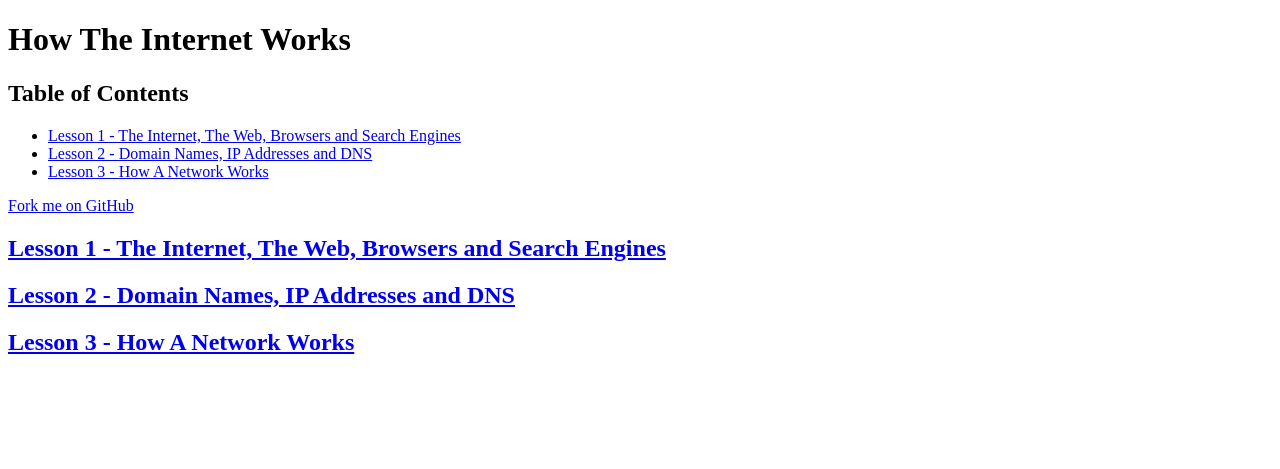
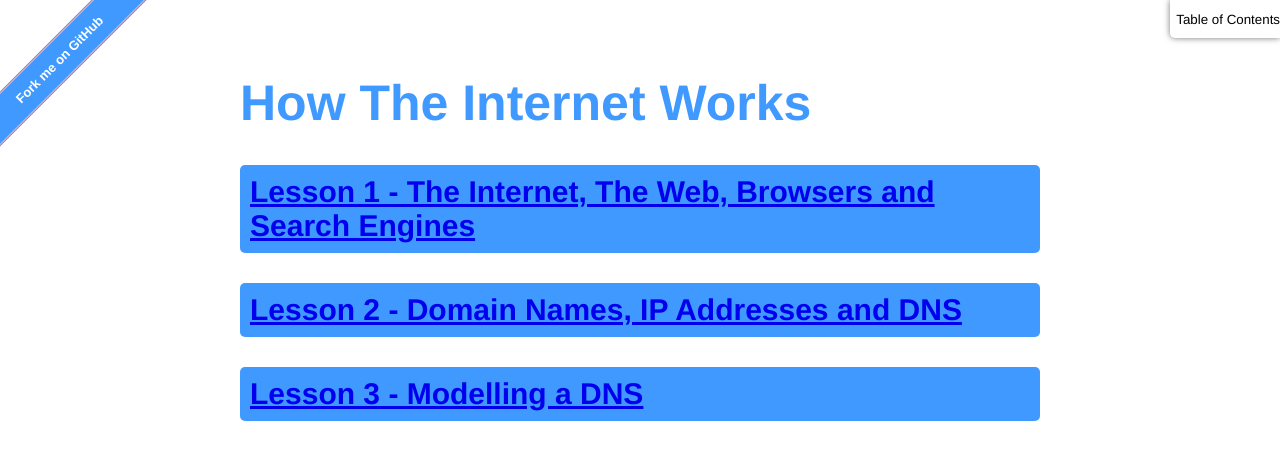
Before and after one commit to MarcScott/7-CS-Internet, a plain HTML site: page index.html in a window 1280 px wide. Drawn offline with Linux system fonts and the light colour scheme.

Commit message:
update index and style

```diff
--- a/index.html
+++ b/index.html
@@ -6,7 +6,7 @@
 <title>How The Internet Works</title>
 <meta  http-equiv="Content-Type" content="text/html;charset=utf-8" />
 <meta  name="generator" content="Org-mode" />
-<link rel="stylesheet" type="text/css" href="pages/css/lesson.css"/>
+<link rel="stylesheet" type="text/css" href="pages/css/styles.css"/>
 <script type="text/javascript">
 /*
 @licstart  The following is the entire license notice for the
@@ -63,7 +63,7 @@ for the JavaScript code in this tag.
 <ul>
 <li><a href="#sec-1">Lesson 1 - The Internet, The Web, Browsers and Search Engines</a></li>
 <li><a href="#sec-2">Lesson 2 - Domain Names, IP Addresses and DNS</a></li>
-<li><a href="#sec-3">Lesson 3 - How A Network Works</a></li>
+<li><a href="#sec-3">Lesson 3 - Modelling a DNS</a></li>
 </ul>
 </div>
 </div>
@@ -81,7 +81,7 @@ for the JavaScript code in this tag.
 </div>
 </div>
 <div id="outline-container-sec-3" class="outline-2 activity">
-<h2 id="sec-3"><a href="pages/3_Lesson.html">Lesson 3 - How A Network Works</a></h2>
+<h2 id="sec-3"><a href="pages/3_Lesson.html">Lesson 3 - Modelling a DNS</a></h2>
 <div class="outline-text-2" id="text-3">
 </div>
 </div>
--- a/pages/css/styles.less
+++ b/pages/css/styles.less
@@ -1,4 +1,4 @@
-@scheme-color: #A30000;
+@scheme-color: #4099FF;
 @scheme-font: 'Ubuntu', Helvetica, Arial, sans-serif;
 @code-font: 'Ubuntu mono', "Courier New", Courier, monospace;
 
```
Also changed, not shown: pages/css/styles.css, 1 other file.
